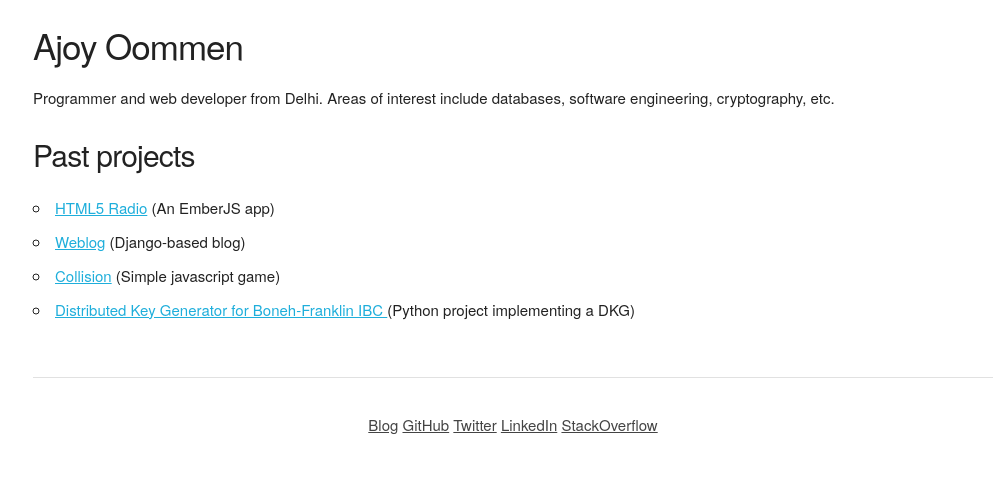
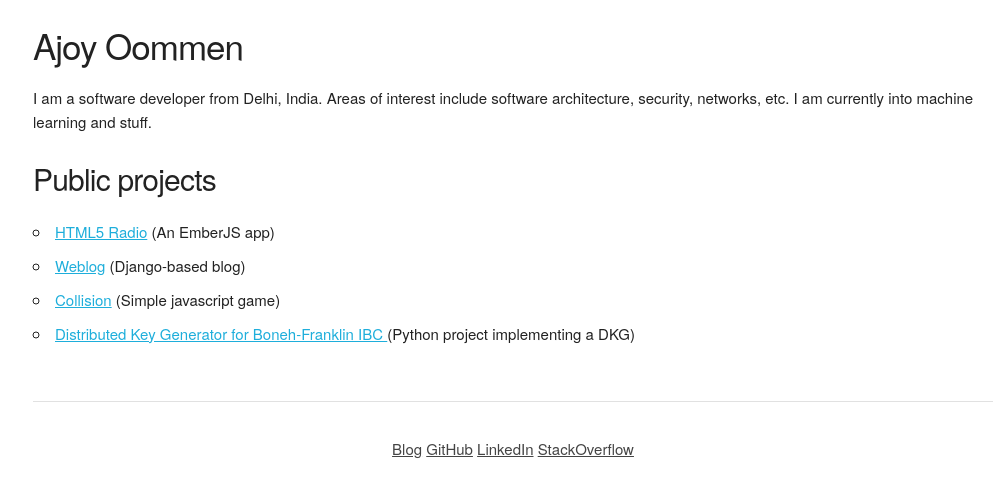
Before and after one commit to ajoyatgithub/ajoyatgithub.github.io, a plain HTML site: page index.html in a window 1280 px wide. Shown: the whole page, without its empty margins (127-1131 px from the left). Drawn offline with Linux system fonts and the light colour scheme.

Commit message:
Update links

```diff
--- a/index.html
+++ b/index.html
@@ -20,12 +20,12 @@
 	<br />
 	<h1>Ajoy Oommen</h1>
         <p>
-          Programmer and web developer from Delhi. Areas of interest include
-          databases, software engineering, cryptography, etc.
+          I am a software developer from Delhi, India. Areas of interest include
+          software architecture, security, networks, etc. I am currently into machine learning and stuff.
         </p>
 
 
-	<h4>Past projects</h4>
+	<h4>Public projects</h4>
         <ul>
           <li>
             <a href="https://github.com/ajoyoommen/html5-radio">HTML5 Radio</a>
@@ -36,7 +36,7 @@
             (Django-based blog)
           </li>
 	  <li>
-	    <a href="http://collision.ajoyoommen.com">Collision</a>
+	    <a href="https://github.com/ajoyoommen/collision">Collision</a>
             (Simple javascript game)
 	  </li>
           <li>
@@ -53,7 +53,6 @@
 	<ul>
 	  <a href="http://blog.ajoyoommen.com">Blog</a>
 	  <a href="https://github.com/ajoyoommen/">GitHub</a>
-          <a href="https://twitter.com/ajoyoommen">Twitter</a>
           <a href="http://in.linkedin.com/in/ajoyoommen">LinkedIn</a>
 	  <a href="http://stackoverflow.com/users/1761793/ajoy">StackOverflow</a>
 	</ul>
```
